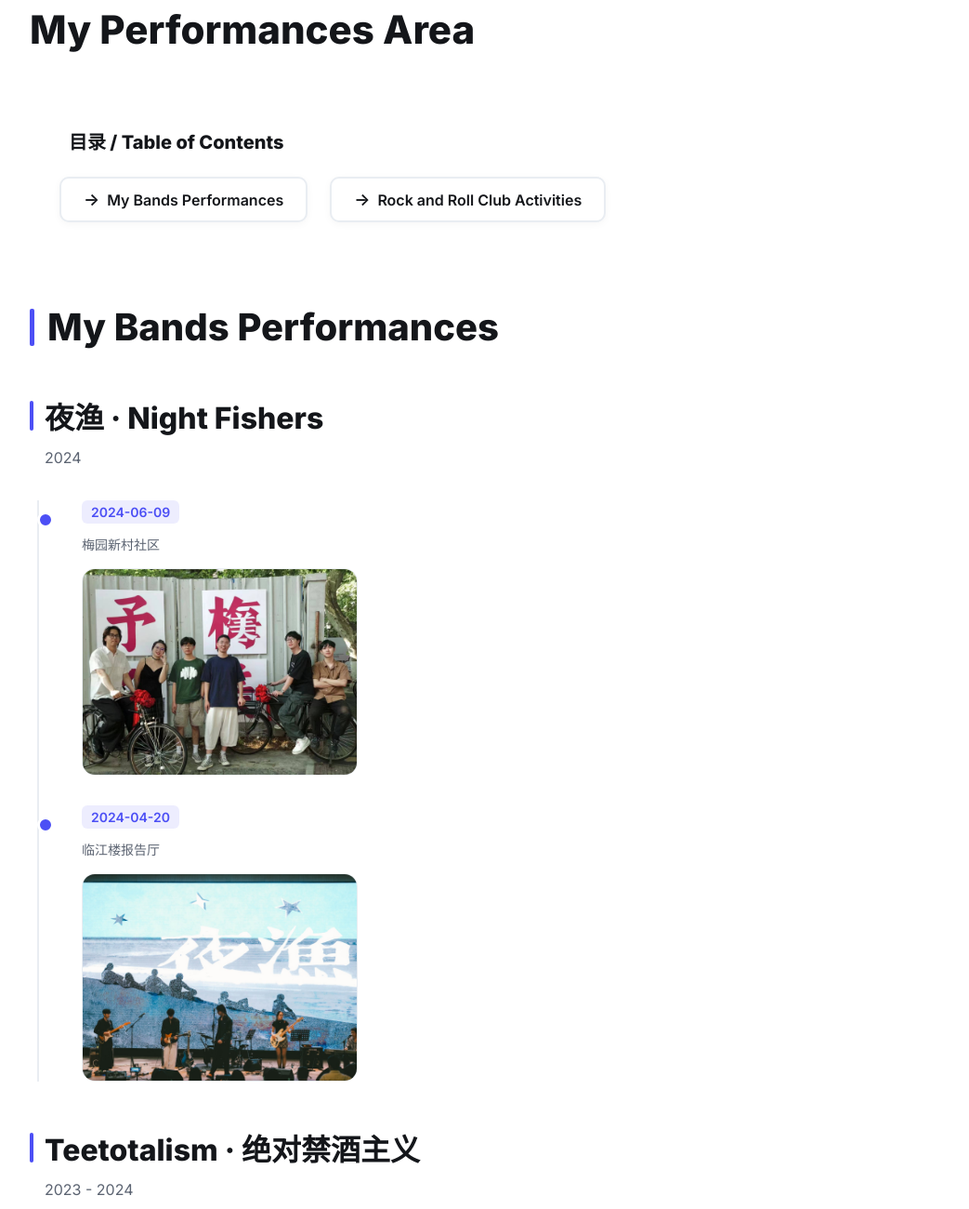
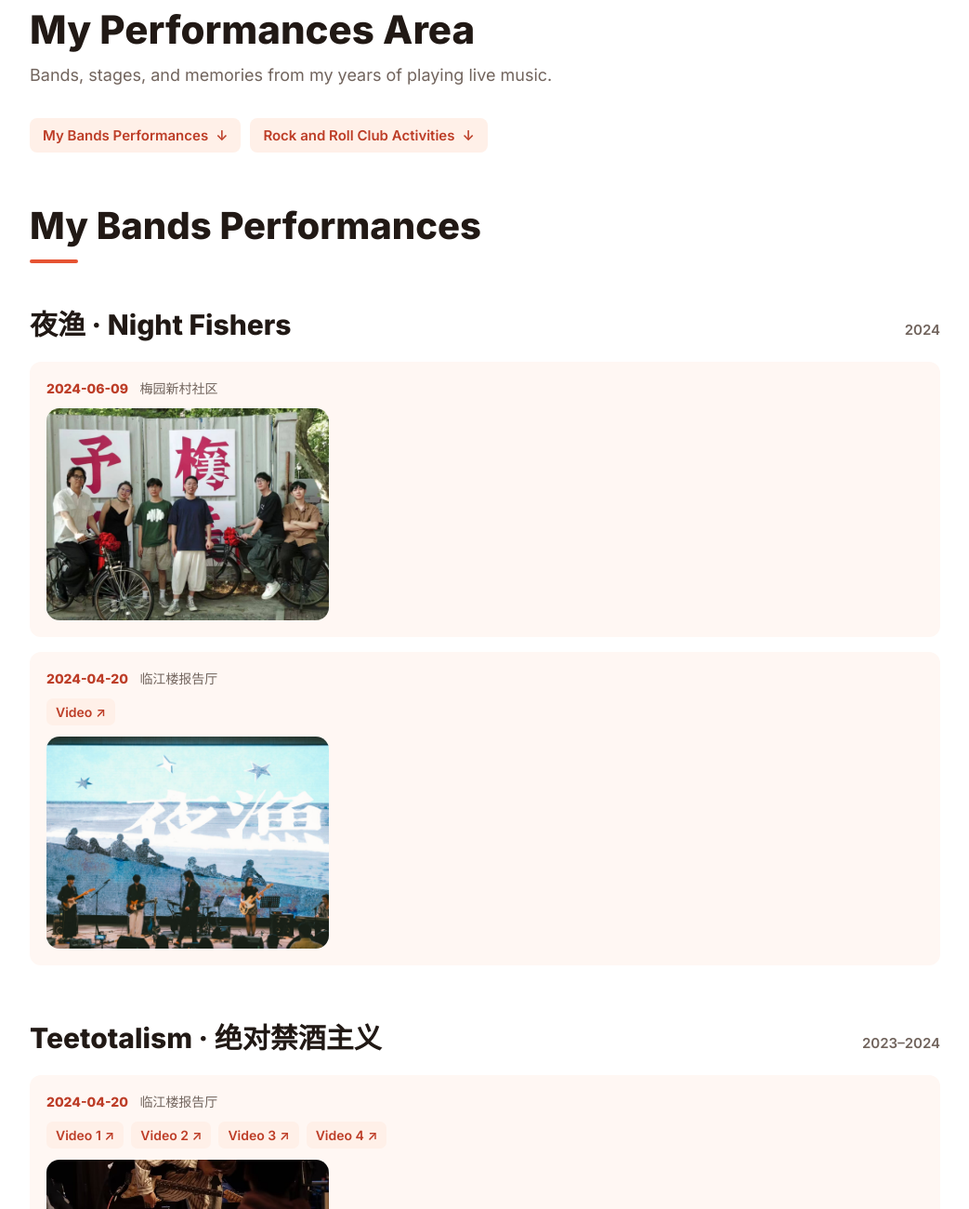
Before and after one commit to SunMinqiu/SunMinqiu.github.io, a plain HTML site: page performance.html in a window 1280 px wide. Shown: the part 100-1400 px from the top of the page at 93% size, without its empty margins (118-1161 px from the left). Drawn offline with Linux system fonts and the light colour scheme.

Commit message:
Aug 2026

```diff
--- a/performance.html
+++ b/performance.html
@@ -10,13 +10,14 @@
   <meta property="og:image" content="https://github.com/SunMinqiu.png" />
   <link href="https://fonts.googleapis.com/css2?family=Inter:wght@300;400;600;800&display=swap" rel="stylesheet">
   <style>
-    :root{ --text:#14161a; --muted:#5c6472; --accent:#4c4ff5; --bg:#ffffff; --line:#e9edf2; --bar-h:70px; --topbar-bg:rgba(227, 242, 253, 0.6); }
-    @media (prefers-color-scheme: dark){ :root{ --text:#eef0f3; --muted:#a7adba; --accent:#8aa2ff; --bg:#0c0d11; --line:#1c1f28; --topbar-bg:rgba(30, 58, 95, 0.5); } }
+    :root{--text:#211915;--muted:#71645d;--accent:#e65332;--accent-dark:#bd3d27;--accent-soft:#fff0e8;--surface-warm:#fff7f3;--bg:#ffffff;--line:#eadfd9;--bar-h:70px}
+    html{scroll-behavior:smooth}
     html,body{margin:0; padding:0; background:var(--bg); color:var(--text); font-family:Inter,system-ui,-apple-system,Segoe UI,Roboto,Ubuntu,"Helvetica Neue",Arial,sans-serif;}
     .container{max-width:980px; margin:0 auto; padding:calc(var(--bar-h) + 36px) 24px 80px;}
-    h1{font-size:42px; margin:0 0 6px;}
+    h1{font-size:42px; margin:0 0 8px;}
     h2{font-size:28px; margin:24px 0 14px}
     p{line-height:1.75; font-size:18px}
+    .page-intro{max-width:680px;margin:0;color:var(--muted)}
     .topbar{position:fixed;top:0;left:0;right:0;height:var(--bar-h);display:flex;align-items:center;border-bottom:1px solid rgba(255,225,210,.75);background:linear-gradient(115deg,#f97316 0%,#f0523d 52%,#dc3f32 100%);box-shadow:0 3px 12px rgba(168,55,31,.2);z-index:9999}
     .navwrap{max-width:980px;margin:0 auto;width:100%;padding:0 16px;display:flex;align-items:center;justify-content:space-between;gap:16px}
     .brand{display:flex;align-items:center;gap:10px}
@@ -25,27 +26,32 @@
     .links{display:flex;gap:18px;flex-wrap:wrap}
     .links a{color:#fffaf7;font-weight:600;padding:7px 8px;border-radius:7px;text-decoration:none}
     .links a:hover{background:rgba(255,244,238,.16);text-decoration:none}
-    @media (max-width:800px){ :root{--bar-h:64px} h1{font-size:34px} }
+    @media (max-width:800px){:root{--bar-h:64px}h1{font-size:34px}.links{gap:4px;font-size:13px;overflow-x:auto;flex-wrap:nowrap;scrollbar-width:none}.links::-webkit-scrollbar{display:none}.links a{padding:7px 6px}}
 
     /* band section */
-    .band-section{margin:48px 0}
-    .band-title{font-size:32px; font-weight:800; margin:0 0 8px; color:var(--text); display:flex; align-items:center; gap:12px}
-    .band-title::before{content:''; width:4px; height:32px; background:var(--accent); border-radius:2px}
-    .band-subtitle{font-size:16px; color:var(--muted); margin:0 0 32px; padding-left:16px}
+    #bands .band-section{margin:42px 0 54px}
+    #bands .band-heading{display:flex;align-items:baseline;justify-content:space-between;gap:20px;margin-bottom:20px}
+    #bands .band-title{font-size:30px;font-weight:800;margin:0;color:var(--text)}
+    #bands .band-years{flex-shrink:0;color:var(--muted);font-size:15px;font-weight:600}
 
     /* gallery section */
-    .gallery-section{margin:48px 0; scroll-margin-top:calc(var(--bar-h) + 12px)}
+    .gallery-section{margin:48px 0;scroll-margin-top:calc(var(--bar-h) + 12px)}
+    .gallery-section + .gallery-section{padding-top:48px;border-top:1px solid var(--line)}
     .section-title{font-size:40px; font-weight:800; margin:0 0 40px; color:var(--text); display:flex; align-items:center; gap:14px}
     .section-title::before{content:''; width:5px; height:40px; background:var(--accent); border-radius:2px}
+    #bands > .section-title{display:block}
+    #bands > .section-title::before{display:none}
+    #bands > .section-title::after{content:'';display:block;width:52px;height:4px;margin-top:12px;border-radius:99px;background:var(--accent)}
     @media (max-width:600px){ .section-title{font-size:32px} .section-title::before{height:32px} }
 
-    /* timeline */
-    .timeline{position:relative; padding-left:32px; margin-top:24px}
-    .timeline::before{content:''; position:absolute; left:8px; top:0; bottom:0; width:2px; background:var(--line)}
-    .timeline-item{position:relative; margin-bottom:32px; padding-left:24px}
-    .timeline-item::before{content:''; position:absolute; left:-24px; top:12px; width:12px; height:12px; border-radius:50%; background:var(--accent); border:3px solid var(--bg); z-index:1}
-    .timeline-date{font-size:14px; font-weight:600; color:var(--accent); margin-bottom:12px; display:inline-block; padding:4px 10px; background:color-mix(in srgb, var(--accent) 10%, transparent); border-radius:6px}
-    .timeline-location{font-size:14px; color:var(--muted); margin-bottom:16px}
+    /* band performances */
+    #bands .timeline{display:grid;gap:16px;margin-top:0}
+    #bands .timeline-item{padding:18px;border-radius:12px;background:var(--surface-warm)}
+    #bands .timeline-date{display:inline-block;color:var(--accent-dark);font-size:14px;font-weight:700}
+    #bands .timeline-location{display:inline-block;margin-left:8px;color:var(--muted);font-size:14px}
+    #bands .video-links{display:flex;flex-wrap:wrap;gap:8px;margin-top:12px}
+    #bands .video-link{display:inline-flex;align-items:center;padding:6px 10px;border-radius:7px;background:var(--accent-soft);color:var(--accent-dark);font-size:14px;font-weight:600;text-decoration:none;transition:background .2s,color .2s,transform .2s}
+    #bands .video-link:hover{background:var(--accent);color:#fff;transform:translateY(-1px)}
 
     /* gallery */
     .grid{display:grid;grid-template-columns: repeat(3, 1fr); gap:16px; margin-top:12px}
@@ -55,7 +61,9 @@
     .thumb:hover{opacity:0.9}
     .cap{padding:10px 12px; font-size:15px; color:var(--muted)}
     @media (max-width:900px){ .grid{grid-template-columns: repeat(2, 1fr);} }
-    @media (max-width:600px){ .grid{grid-template-columns: 1fr;} .band-title{font-size:26px} .timeline{padding-left:24px} .timeline-item{padding-left:20px} .timeline-item::before{left:-20px} }
+    #bands .card{border:0;background:#fff}
+    #bands .card:hover{transform:translateY(-2px) scale(1.01)}
+    @media (max-width:600px){.grid{grid-template-columns:1fr}#bands .band-heading{align-items:flex-start;flex-direction:column;gap:4px}#bands .band-title{font-size:26px}#bands .timeline-item{padding:15px}}
 
     /* lightbox */
     .lightbox{display:none; position:fixed; top:0; left:0; width:100%; height:100%; background:color-mix(in srgb, var(--bg) 95%, black); backdrop-filter:blur(8px); z-index:10000; justify-content:center; align-items:center; opacity:0; transition:opacity 0.3s}
@@ -71,14 +79,12 @@
     @media (max-width:600px){ .lightbox-close{top:10px; right:10px; width:36px; height:36px; font-size:20px} .lightbox-nav{width:40px; height:40px; font-size:20px} .lightbox-prev{left:10px} .lightbox-next{right:10px} }
 
     /* table of contents */
-    .toc{background:transparent; border:none; border-radius:16px; padding:24px 32px; margin:56px 0 64px; display:flex; flex-direction:column; gap:16px}
-    .toc-title{font-size:20px; font-weight:800; color:var(--text); margin:0 0 8px; display:flex; align-items:center; gap:10px}
-    .toc-title::before{content:''; font-size:24px}
-    .toc-links{display:flex; gap:24px; flex-wrap:wrap}
-    .toc-link{display:inline-flex; align-items:center; padding:12px 24px; background:var(--bg); border:2px solid var(--line); border-radius:10px; color:var(--text); font-weight:600; font-size:16px; text-decoration:none; transition:all 0.2s; box-shadow:0 2px 8px color-mix(in srgb, var(--text) 4%, transparent)}
-    .toc-link:hover{background:var(--accent); color:var(--bg); border-color:var(--accent); transform:translateY(-2px); box-shadow:0 4px 12px color-mix(in srgb, var(--accent) 30%, transparent); text-decoration:none}
-    .toc-link::before{content:'→'; margin-right:8px; font-size:18px}
-    @media (max-width:600px){ .toc{padding:20px 24px; margin:40px 0 48px} .toc-title{font-size:18px} .toc-links{flex-direction:column; gap:12px} .toc-link{width:100%; justify-content:center} }
+    .toc{margin:30px 0 54px}
+    .toc-links{display:flex;gap:10px;flex-wrap:wrap}
+    .toc-link{display:inline-flex;align-items:center;padding:9px 14px;border-radius:8px;background:var(--accent-soft);color:var(--accent-dark);font-size:15px;font-weight:600;text-decoration:none;transition:background .2s,color .2s,transform .2s}
+    .toc-link:hover{background:var(--accent);color:#fff;transform:translateY(-1px);text-decoration:none}
+    .toc-link::after{content:'↓';margin-left:8px}
+    @media (max-width:600px){.toc{margin:24px 0 42px}.toc-links{gap:8px}.toc-link{font-size:14px}}
   </style>
 </head>
 <body>
@@ -102,11 +108,11 @@
   <main class="container">
     <header>
       <h1>My Performances Area</h1>
+      <p class="page-intro">Bands, stages, and memories from my years of playing live music.</p>
     </header>
 
     <!-- Table of Contents -->
     <nav class="toc">
-      <div class="toc-title">目录 / Table of Contents</div>
       <div class="toc-links">
         <a href="#bands" class="toc-link">My Bands Performances</a>
         <a href="#club" class="toc-link">Rock and Roll Club Activities</a>
@@ -118,8 +124,10 @@
 
       <!-- 夜渔 -->
       <section class="band-section">
+        <div class="band-heading">
           <h2 class="band-title">夜渔 · Night Fishers</h2>
-        <p class="band-subtitle">2024</p>
+          <span class="band-years">2024</span>
+        </div>
         <div class="timeline">
           <div class="timeline-item">
             <span class="timeline-date">2024-06-09</span>
@@ -133,6 +141,9 @@
           <div class="timeline-item">
             <span class="timeline-date">2024-04-20</span>
             <div class="timeline-location">临江楼报告厅</div>
+            <div class="video-links">
+              <a class="video-link" href="https://www.bilibili.com/video/BV1Dm421j7ox/" target="_blank" rel="noopener">Video ↗</a>
+            </div>
             <div class="grid">
               <div class="card">
                 <img class="thumb" src="/assets/夜渔.jpg" alt="夜渔 Performance">
@@ -144,12 +155,20 @@
 
       <!-- Teetotalism -->
       <section class="band-section">
+        <div class="band-heading">
           <h2 class="band-title">Teetotalism · 绝对禁酒主义</h2>
-        <p class="band-subtitle">2023 - 2024</p>
+          <span class="band-years">2023–2024</span>
+        </div>
         <div class="timeline">
           <div class="timeline-item">
             <span class="timeline-date">2024-04-20</span>
             <div class="timeline-location">临江楼报告厅</div>
+            <div class="video-links">
+              <a class="video-link" href="https://www.bilibili.com/video/BV1ym421W7s4/" target="_blank" rel="noopener">Video 1 ↗</a>
+              <a class="video-link" href="https://www.bilibili.com/video/BV1Bx4y1675j/" target="_blank" rel="noopener">Video 2 ↗</a>
+              <a class="video-link" href="https://www.bilibili.com/video/BV1yu4m1F78A/" target="_blank" rel="noopener">Video 3 ↗</a>
+              <a class="video-link" href="https://www.bilibili.com/video/BV1Mz421k7eB/" target="_blank" rel="noopener">Video 4 ↗</a>
+            </div>
             <div class="grid">
               <div class="card">
                 <img class="thumb" src="/assets/t1.jpeg" alt="Teetotalism Performance">
@@ -170,8 +189,10 @@
 
       <!-- 玖万 -->
       <section class="band-section">
+        <div class="band-heading">
           <h2 class="band-title">玖万</h2>
-        <p class="band-subtitle">2022 - 2023</p>
+          <span class="band-years">2022–2023</span>
+        </div>
         <div class="timeline">
           <div class="timeline-item">
             <span class="timeline-date">2023-05-30</span>
@@ -185,6 +206,9 @@
           <div class="timeline-item">
             <span class="timeline-date">2023-03-12</span>
             <div class="timeline-location">誌四季书店</div>
+            <div class="video-links">
+              <a class="video-link" href="https://www.bilibili.com/video/BV1J84y1A7tR/" target="_blank" rel="noopener">Video ↗</a>
+            </div>
             <div class="grid">
               <div class="card">
                 <img class="thumb" src="/assets/玖万.jpg" alt="玖万 Performance">
@@ -194,6 +218,11 @@
           <div class="timeline-item">
             <span class="timeline-date">2022-10-22</span>
             <div class="timeline-location">中苑大操场</div>
+            <div class="video-links">
+              <a class="video-link" href="https://www.bilibili.com/video/BV1ER4y197N1/" target="_blank" rel="noopener">Video 1 ↗</a>
+              <a class="video-link" href="https://www.bilibili.com/video/BV1We4y1U7MG/" target="_blank" rel="noopener">Video 2 ↗</a>
+              <a class="video-link" href="https://www.bilibili.com/video/BV14t4y1u76N/" target="_blank" rel="noopener">Video 3 ↗</a>
+            </div>
             <div class="grid">
               <div class="card">
                 <img class="thumb" src="/assets/玖万1.jpeg" alt="玖万 Performance">
@@ -205,12 +234,17 @@
 
       <!-- 小怪兽 -->
       <section class="band-section">
+        <div class="band-heading">
           <h2 class="band-title">小怪兽 · Little Monster</h2>
-        <p class="band-subtitle">2022</p>
+          <span class="band-years">2022</span>
+        </div>
         <div class="timeline">
           <div class="timeline-item">
             <span class="timeline-date">2022-05-21</span>
             <div class="timeline-location">南气宾馆</div>
+            <div class="video-links">
+              <a class="video-link" href="https://www.bilibili.com/video/BV1gY411F7th/" target="_blank" rel="noopener">Video ↗</a>
+            </div>
             <div class="grid">
               <div class="card">
                 <img class="thumb" src="/assets/小怪兽.jpg" alt="小怪兽 Performance">
@@ -225,12 +259,18 @@
 
       <!-- 零号乐队 -->
       <section class="band-section">
+        <div class="band-heading">
           <h2 class="band-title">零号乐队 · Zero Band</h2>
-        <p class="band-subtitle">2021 - 2022</p>
+          <span class="band-years">2021–2022</span>
+        </div>
         <div class="timeline">
           <div class="timeline-item">
             <span class="timeline-date">2022-06-06</span>
             <div class="timeline-location">天鹅湖</div>
+            <div class="video-links">
+              <a class="video-link" href="https://www.bilibili.com/video/BV1CT411b7Zv/" target="_blank" rel="noopener">Video 1 ↗</a>
+              <a class="video-link" href="https://www.bilibili.com/video/BV19P411y76f/" target="_blank" rel="noopener">Video 2 ↗</a>
+            </div>
             <div class="grid">
               <div class="card">
                 <img class="thumb" src="/assets/零号3.jpeg" alt="零号乐队 Performance">
@@ -240,6 +280,9 @@
           <div class="timeline-item">
             <span class="timeline-date">2021-11-30</span>
             <div class="timeline-location">大活天井</div>
+            <div class="video-links">
+              <a class="video-link" href="https://www.bilibili.com/video/BV19q4y197pC/" target="_blank" rel="noopener">Video ↗</a>
+            </div>
             <div class="grid">
               <div class="card">
                 <img class="thumb" src="/assets/零号2.jpeg" alt="零号乐队 Performance">
@@ -249,6 +292,9 @@
           <div class="timeline-item">
             <span class="timeline-date">2021-06-11</span>
             <div class="timeline-location">大活二楼小剧场</div>
+            <div class="video-links">
+              <a class="video-link" href="https://www.bilibili.com/video/BV1Xw411d7bN/" target="_blank" rel="noopener">Video ↗</a>
+            </div>
             <div class="grid">
               <div class="card">
                 <img class="thumb" src="/assets/零号.jpg" alt="零号乐队 Performance">
@@ -263,8 +309,10 @@
 
       <!-- 行星回响 -->
       <section class="band-section">
+        <div class="band-heading">
           <h2 class="band-title">行星回响 · Planet Echo</h2>
-        <p class="band-subtitle">2020 - 2021</p>
+          <span class="band-years">2020–2021</span>
+        </div>
         <div class="timeline">
           <div class="timeline-item">
             <span class="timeline-date">2021-10-23</span>
```
Lines whose indentation alone changed are shown as unchanged.
